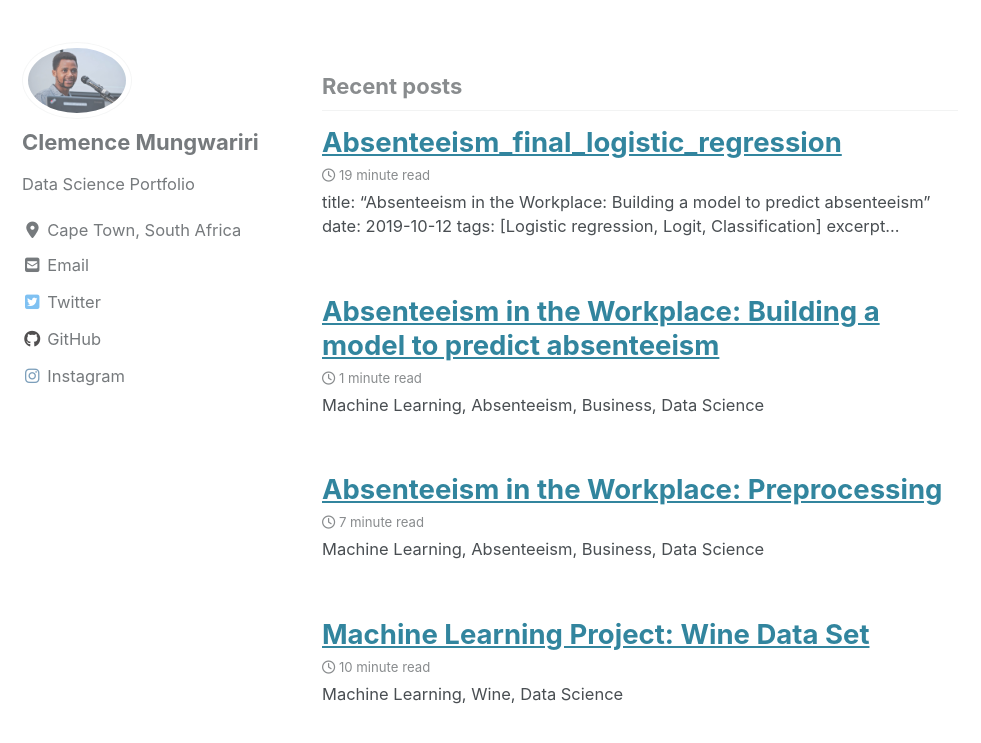
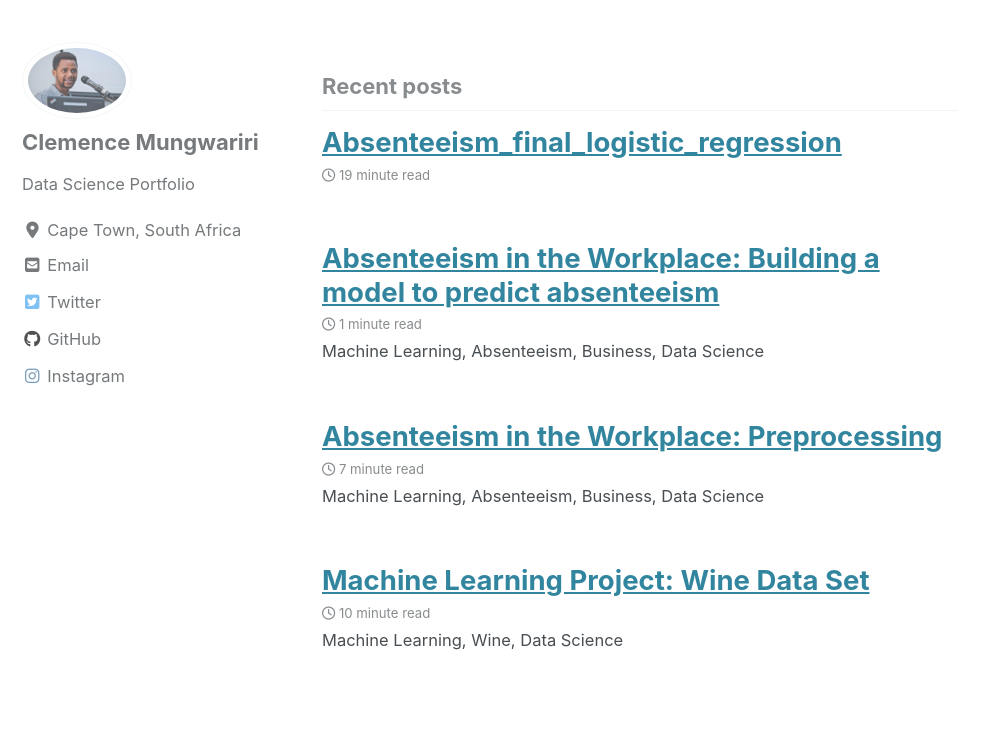
Before and after one commit to clemence5/clemence5.github.io, a Jekyll site: the page built from index.html, in a window 1280 px wide and 900 px high, scrolled down 1015 px, cut to the strip 68-811 px from the top of the window. Shown: the whole strip, without its empty margins (0-981 px from the left). Built offline with Jekyll 4.4.1, drawn with Linux system fonts in a browser that asks for light colours; cached includes are drawn as plain includes; nearby versions of some CDN libraries; the list of posts is cut into pages by our own code.

```diff
--- a/_posts/2019-10-14-Absenteeism_final_Logistic_Regression.md
+++ b/_posts/2019-10-14-Absenteeism_final_Logistic_Regression.md
@@ -1,18 +1,5 @@
 
----
-title: "Absenteeism in the Workplace: Building a model to predict absenteeism"
-date: 2019-10-12
-tags: [Logistic regression, Logit, Classification]
-excerpt: "Machine Learning, Absenteeism, Business, Data Science"
-header:
-  overlay_image: "/images/absenteeism/out-office-760.jpg"
-  overlay_filter: 0.5
-  caption: "Credit: [smallbusiness.co.uk](https://s17026.pcdn.co/wp-content/uploads/sites/9/2017/06/Out-of-office-8617.jpeg)"
-  actions:
-    - label: "View on Google Colab"
-      url: "https://colab.research.google.com/drive/1RHBq5TXhqnvfiTRf1ScozQD0wLAN0xf2#scrollTo=kuW_zRfeQ-t5"
-mathjax: true
----
+
 
 ### Summary of current progress:
 
```
